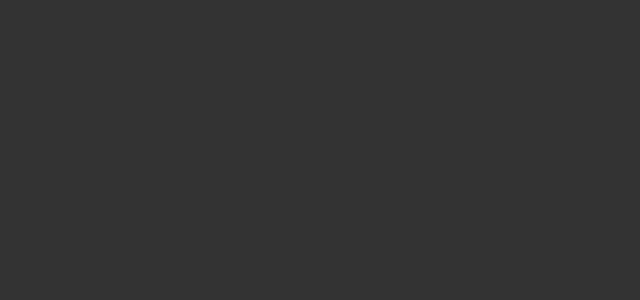
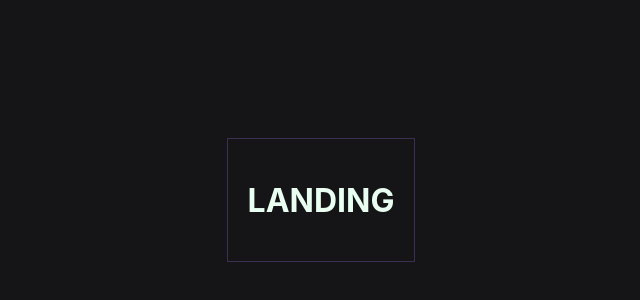
Before and after one commit to ErikKimsey/ek_portfolio_2021, a React (Create React App) app: page / in a window 1280 px wide. Shown: the part 300-600 px from the top of the page, without its empty margins (319-959 px from the left). Built offline with nearby package versions, Linux system fonts and the light colour scheme.

Commit message:
Created paddingAndMargins.js, added global colors to colors.js.

```diff
--- a/src/App.css
+++ b/src/App.css
@@ -1,11 +1,9 @@
 .App {
-    max-width: 1400px;
     width: 100%;
   text-align: center;
   display: flex;
   flex-direction: column;
   justify-content: center;
   align-items: center;
-  background-color: blueviolet;
   height:1000px;
 }
--- a/src/App.tsx
+++ b/src/App.tsx
@@ -1,12 +1,12 @@
 import React from "react";
 import logo from "./logo.svg";
 import "./App.css";
-import ParentContainer from "./HOC/ParentContainer";
+import Landing from "./Landing/Landing";
 
 function App() {
 	return (
 		<div className="App">
-			<ParentContainer />
+			<Landing />
 		</div>
 	);
 }
--- a/src/HOC/ParentContainer.tsx
+++ /dev/null
@@ -1,20 +0,0 @@
-import React, { FC, useState, useEffect } from "react";
-import styled from "styled-components";
-
-type Props = {};
-
-type StyledProps = {};
-
-const ComponentName: FC<Props> = (props) => {
-	const {} = props;
-
-	return <StyledContainer></StyledContainer>;
-};
-
-const StyledContainer = styled.div<StyledProps>`
-	display: flex;
-	flex-direction: column;
-	background-color: #f0f;
-`;
-
-export default ComponentName;
--- /dev/null
+++ b/src/Landing/Landing.tsx
@@ -0,0 +1,26 @@
+import React, { FC, useState, useEffect } from "react";
+import styled from "styled-components";
+import * as COLORS from "../styles/colors";
+import { MARGINS, PADDINGS } from "../styles/paddingAndMargins";
+
+type Props = {};
+
+const Landing: FC<Props> = (props) => {
+	const {} = props;
+
+	return (
+		<StyledContainer>
+			<h1>LANDING</h1>
+		</StyledContainer>
+	);
+};
+
+const StyledContainer = styled.div`
+	display: flex;
+	flex-direction: column;
+	border: solid 1px ${COLORS.LINES_COLOR};
+	margin: ${MARGINS.pageContainer};
+	padding: ${PADDINGS.pageContainer};
+`;
+
+export default Landing;
--- a/src/index.css
+++ b/src/index.css
@@ -5,7 +5,8 @@ body {
     sans-serif;
   -webkit-font-smoothing: antialiased;
   -moz-osx-font-smoothing: grayscale;
-  background-color: #333;
+  color:#e8fff2;
+  background-color: #151517;
   display: flex;
   flex-direction: column;
   justify-content: center;
--- a/src/styles/colors.js
+++ b/src/styles/colors.js
@@ -1,3 +1,5 @@
-const BACKGROUND_COLOR = '#333';
+const BACKGROUND_COLOR = '#151517';
+const LINES_COLOR = '#3c2f54';
+const FONT_COLOR = '#e8fff2';
 
-export {BACKGROUND_COLOR};
+export {BACKGROUND_COLOR, LINES_COLOR, FONT_COLOR};
--- /dev/null
+++ b/src/styles/paddingAndMargins.js
@@ -0,0 +1,10 @@
+const MARGINS = {
+    pageContainer:'10px',
+    childContainer:'5px'
+};
+const PADDINGS = {
+    pageContainer:'20px',
+    childContainer:'5px'
+};
+
+export {MARGINS, PADDINGS};
```
